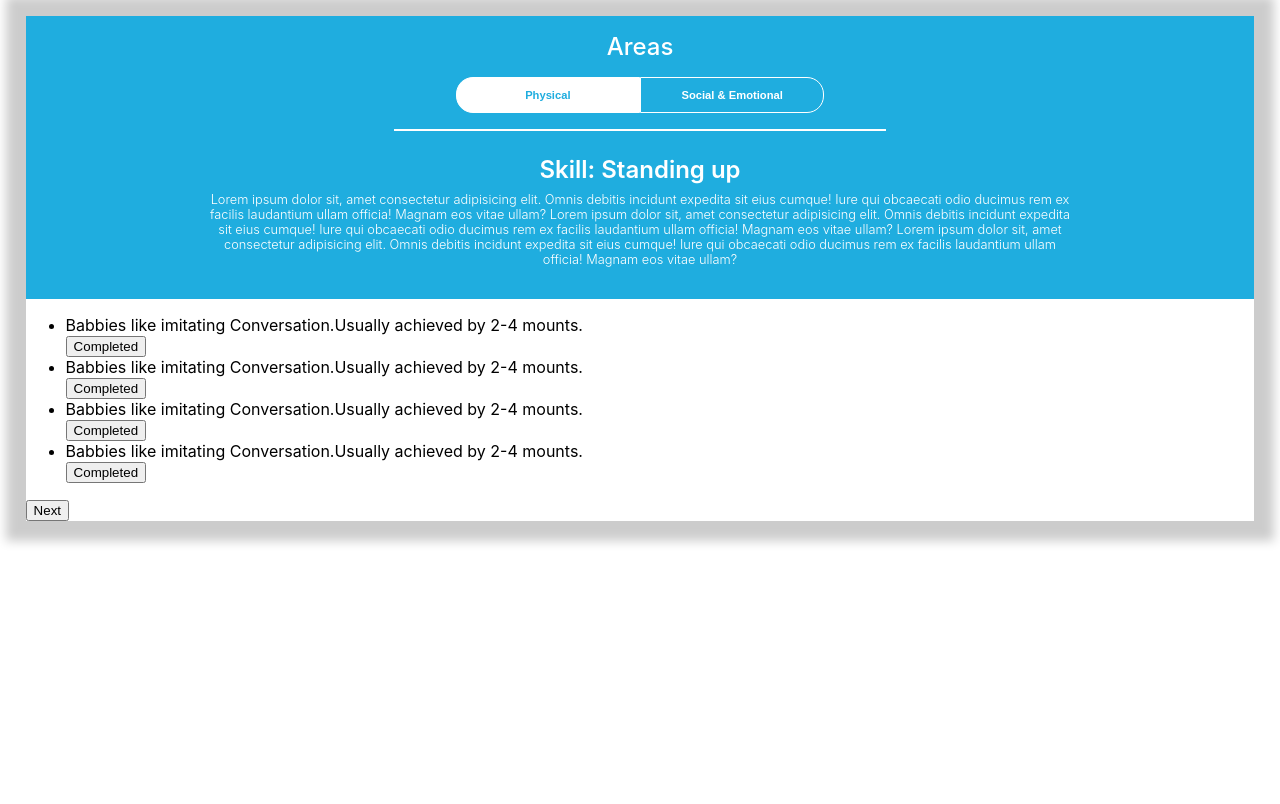
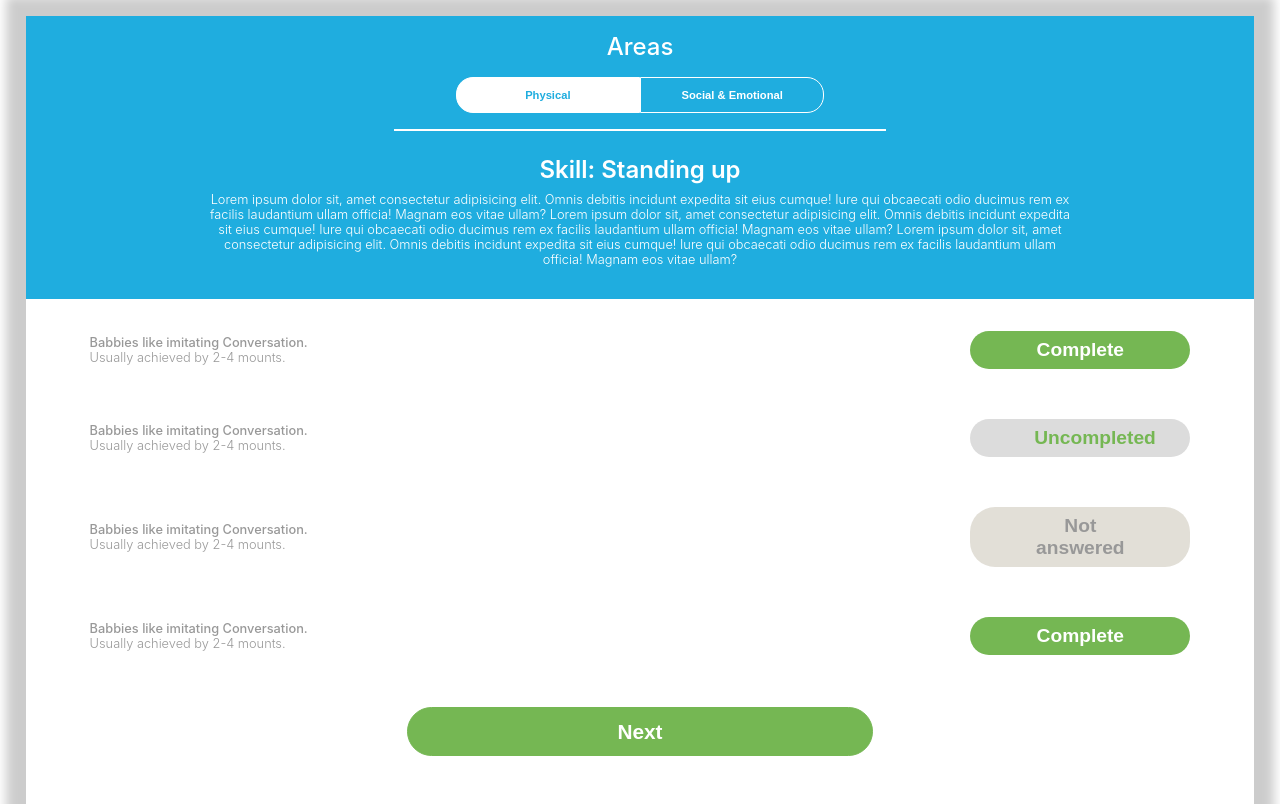
Before and after one commit to pazthor/template-areas-skill, a React (Create React App) app: page / in a window 1280 px wide. Built offline with nearby package versions, Linux system fonts and the light colour scheme.

Commit message:
Add components to components base.

```diff
--- a/src/components/Base/AreaBody.jsx
+++ b/src/components/Base/AreaBody.jsx
@@ -1,14 +1,32 @@
 import React from 'react'
-import ListSkillBabies from './ListSkillBabies';
+import AreaBodyStyled from './AreaBodyStyled';
+import Line from './Line';
+import ListSkillBabiesStyled from './ListSkillBabiesStyled';
+import ItemSkillBaby from './ItemSkillBaby';
+import ButtonNext from './ButtonNext';
 
 const AreaBody = (params) => {
-
+    const colorLine = '#d3d3d3';
     return (
         <>
-        <div id='container-list-skill-babies'>
-            <ListSkillBabies></ListSkillBabies>
-          <button>Next</button>
-      </div>
+        <AreaBodyStyled>
+        <ListSkillBabiesStyled>
+            <ItemSkillBaby state='0'></ItemSkillBaby>
+            <Line color={colorLine} width='100%' borderWidth='1px' />
+            <ItemSkillBaby state='1' uncomplete={true} ></ItemSkillBaby>
+            <Line color={colorLine} width='100%' borderWidth='1px'/>
+            <ItemSkillBaby state ='2' disabled={true} ></ItemSkillBaby>
+            <Line color={colorLine} width='100%'  borderWidth='1px'/>
+            <ItemSkillBaby state= '0' ></ItemSkillBaby>
+
+        </ListSkillBabiesStyled>
+
+          <br />
+          <ButtonNext color="#75B753">
+          Next
+          </ButtonNext>
+
+        </AreaBodyStyled>
         </>
     )
 }
--- a/src/components/Base/AreaHeader.jsx
+++ b/src/components/Base/AreaHeader.jsx
@@ -20,7 +20,7 @@ const AreaHeader = ({ color }) => {
             Social & Emotional
           </Button>
         </PillStyled>
-        <Line/>
+        <Line color='white'  width='40%'/>
 
 
         <TitleSkill>
--- a/src/components/Base/ItemSkillBaby.jsx
+++ b/src/components/Base/ItemSkillBaby.jsx
@@ -1,17 +1,24 @@
 import React from "react";
+import ItemSkillStyled from "./ItemSkillStyled";
+import Line from "./Line";
+import DescriptionItem from "./DescriptionItem";
+import ButtonItem from "./ButtonItem";
+import ItemText from "./ItemText";
 
-const ItemSkillBaby = params => {
+const ItemSkillBaby = ({state, disabled, uncomplete}) => {
+  const tittleButton = state === '0'? 'Complete': state === '1'? 'Uncompleted': 'Not answered'
   return (
     <>
-      <div id='list-item'>
-        <div id='description-item'>
-          <span id='subject'>Babbies like imitating Conversation.</span>
-          <span id='description'>Usually achieved by 2-4 mounts.</span>
-        </div>
-        <div id='button-item'>
-          <button id='button-state'> Completed</button>
-        </div>
-      </div>
+      <ItemSkillStyled>
+        <DescriptionItem>
+
+          <ItemText bold>Babbies like imitating Conversation.</ItemText>
+
+          <ItemText >Usually achieved by 2-4 mounts.</ItemText>
+        </DescriptionItem>
+
+        <ButtonItem uncomplete={uncomplete} disabled={disabled} > {tittleButton}</ButtonItem>
+      </ItemSkillStyled>
     </>
   );
 };
--- a/src/components/Base/ListSkillBabies.jsx
+++ b/src/components/Base/ListSkillBabies.jsx
@@ -1,9 +1,16 @@
 import React from 'react'
 import ItemSkillBaby from './ItemSkillBaby'
-
+import AreaBodyStyled from './AreaBodyStyled'
+import ListSkillBabiesStyled from './ListSkillBabiesStyled'
+// TODO: Deprecated
 const ListSkillBabies = (params) => {
     return (
         <>
+        <ListSkillBabiesStyled>
+        <ItemSkillBaby></ItemSkillBaby>
+        <ItemSkillBaby></ItemSkillBaby>
+        </ListSkillBabiesStyled>
+
            <div id='list-skill-babies'>
               <ul>
                   <li>
```
